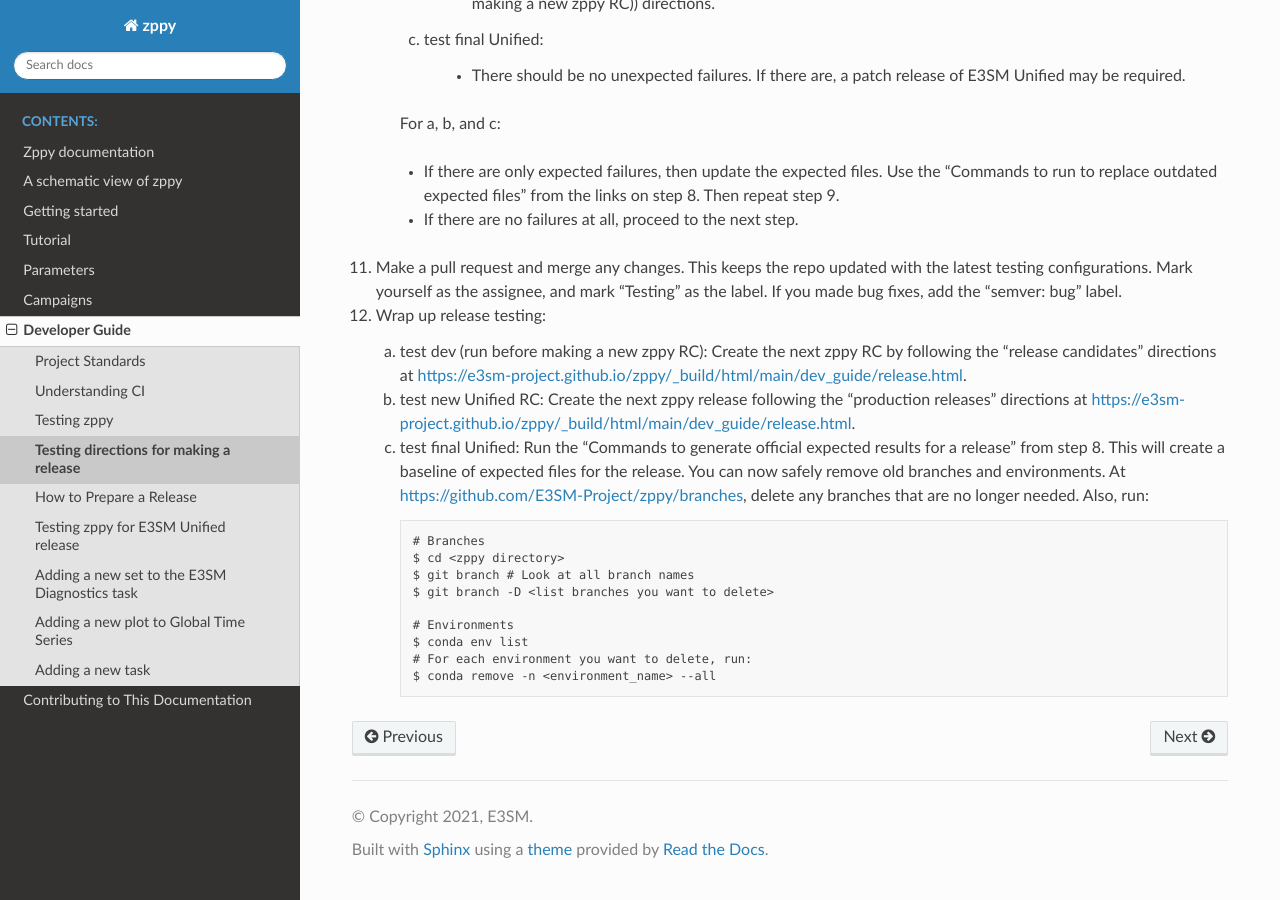
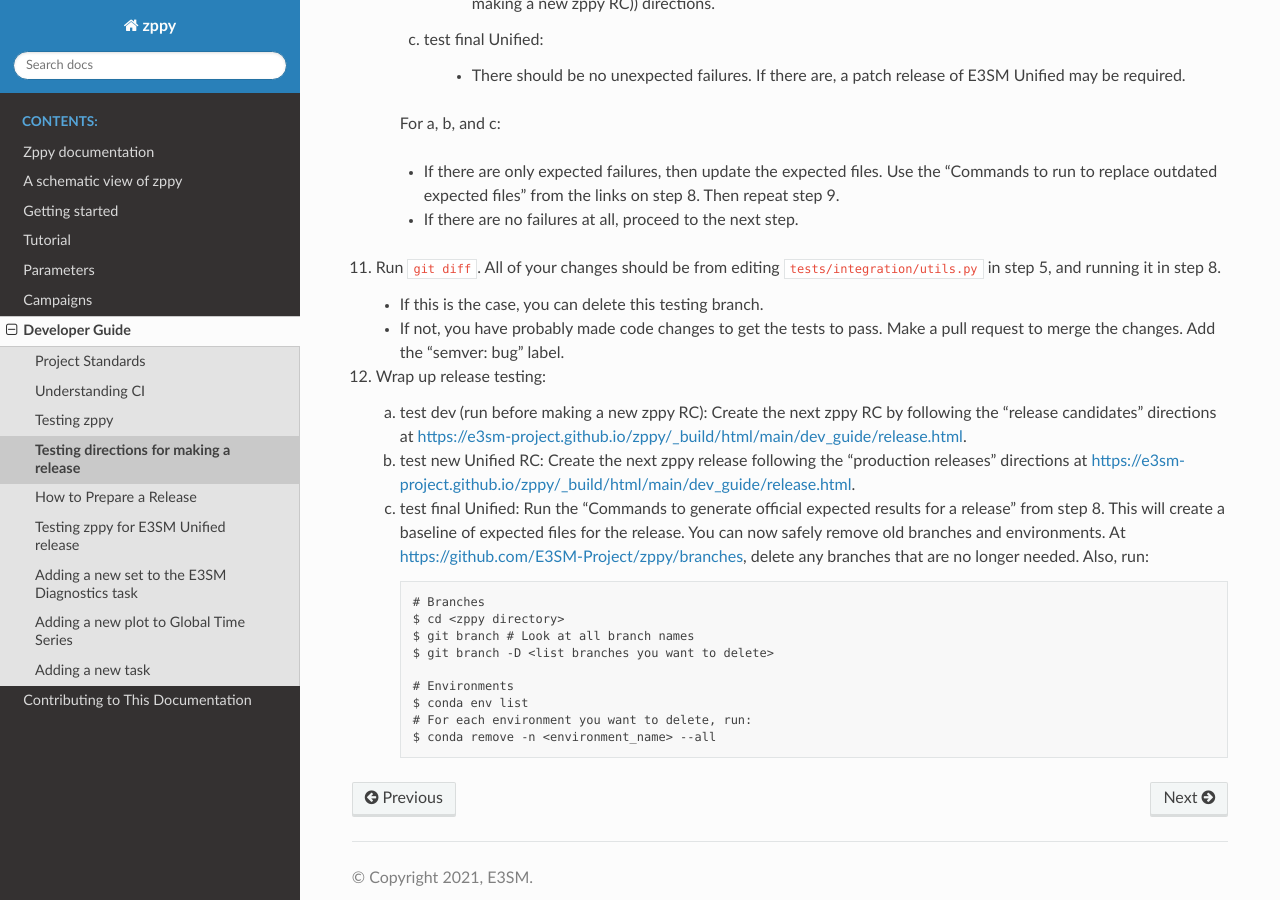
Before and after one commit to E3SM-Project/zppy, a Sphinx documentation site: the page built from docs/source/dev_guide/release_testing.rst, in a window 1280 px wide and 900 px high, scrolled down 3002 px. Built offline with Sphinx 7.4.7 and the Read the Docs theme 2.0.0, drawn with Linux system fonts in a browser that asks for light colours.

Commit message:
Dev guide updates

```diff
--- a/docs/source/dev_guide/release.rst
+++ b/docs/source/dev_guide/release.rst
@@ -61,7 +61,7 @@ Bumping the Version
         :: Looking good? (y/N)
         >
 
-3. If you encounter ``Error: Command `git push upstream main` failed``, as in `issue 470 <https://github.com/E3SM-Project/zppy/issues/470>`_, you can run ``git push upstream main`` yourself.
+3. If you encounter ``Error: Command `git push upstream main` failed``, as in `issue 470 <https://github.com/E3SM-Project/zppy/issues/470>`_, you can run ``git push upstream <branch>`` yourself.
 
 4. Create a pull request to the main repo and merge it. Mark yourself as the assignee, and mark "Update version" as the label.
 
--- a/docs/source/dev_guide/release_testing.rst
+++ b/docs/source/dev_guide/release_testing.rst
@@ -125,7 +125,10 @@ Testing directions for making a release
     * If there are only expected failures, then update the expected files. Use the "Commands to run to replace outdated expected files" from the links on step 8. Then repeat step 9.
     * If there are no failures at all, proceed to the next step.
 
-11. Make a pull request and merge any changes. This keeps the repo updated with the latest testing configurations. Mark yourself as the assignee, and mark "Testing" as the label. If you made bug fixes, add the "semver: bug" label.
+11. Run ``git diff``. All of your changes should be from editing ``tests/integration/utils.py`` in step 5, and running it in step 8.
+
+    * If this is the case, you can delete this testing branch.
+    * If not, you have probably made code changes to get the tests to pass. Make a pull request to merge the changes. Add the "semver: bug" label.
 
 12. Wrap up release testing:
 
```
